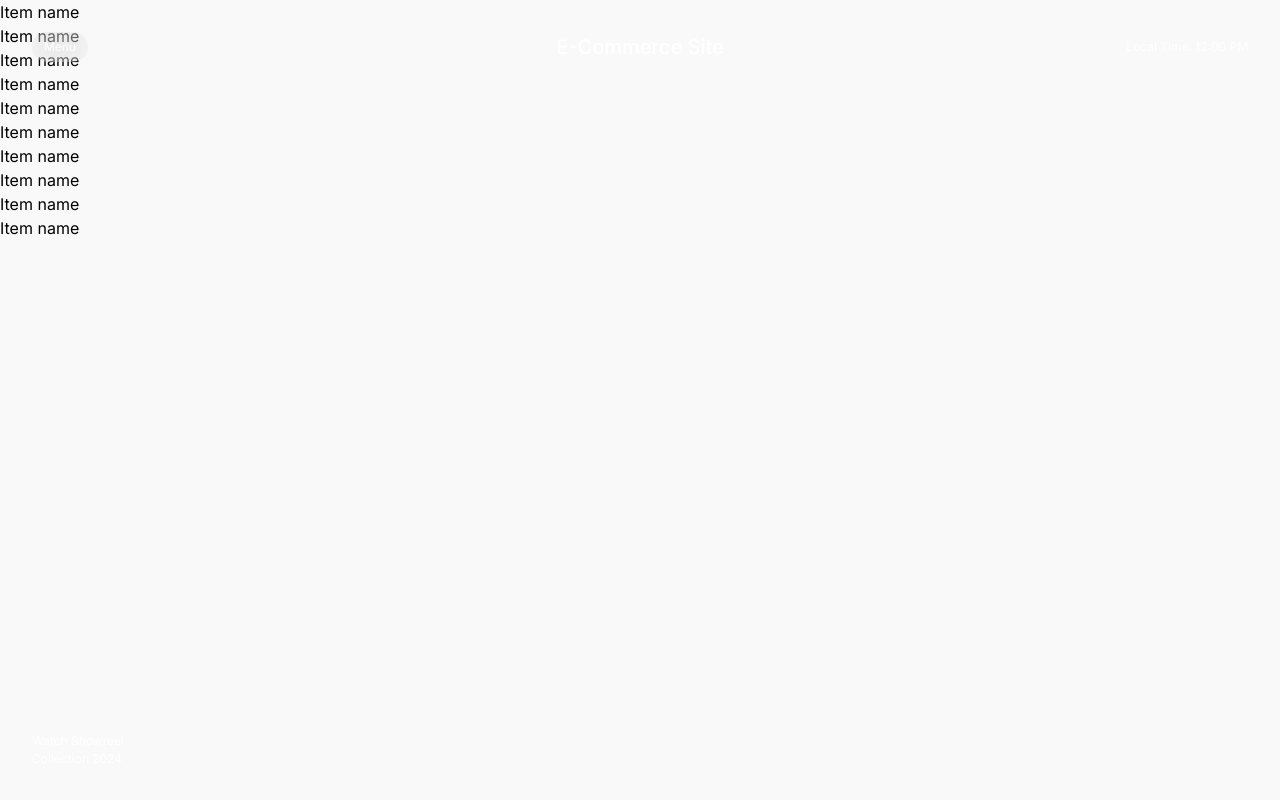
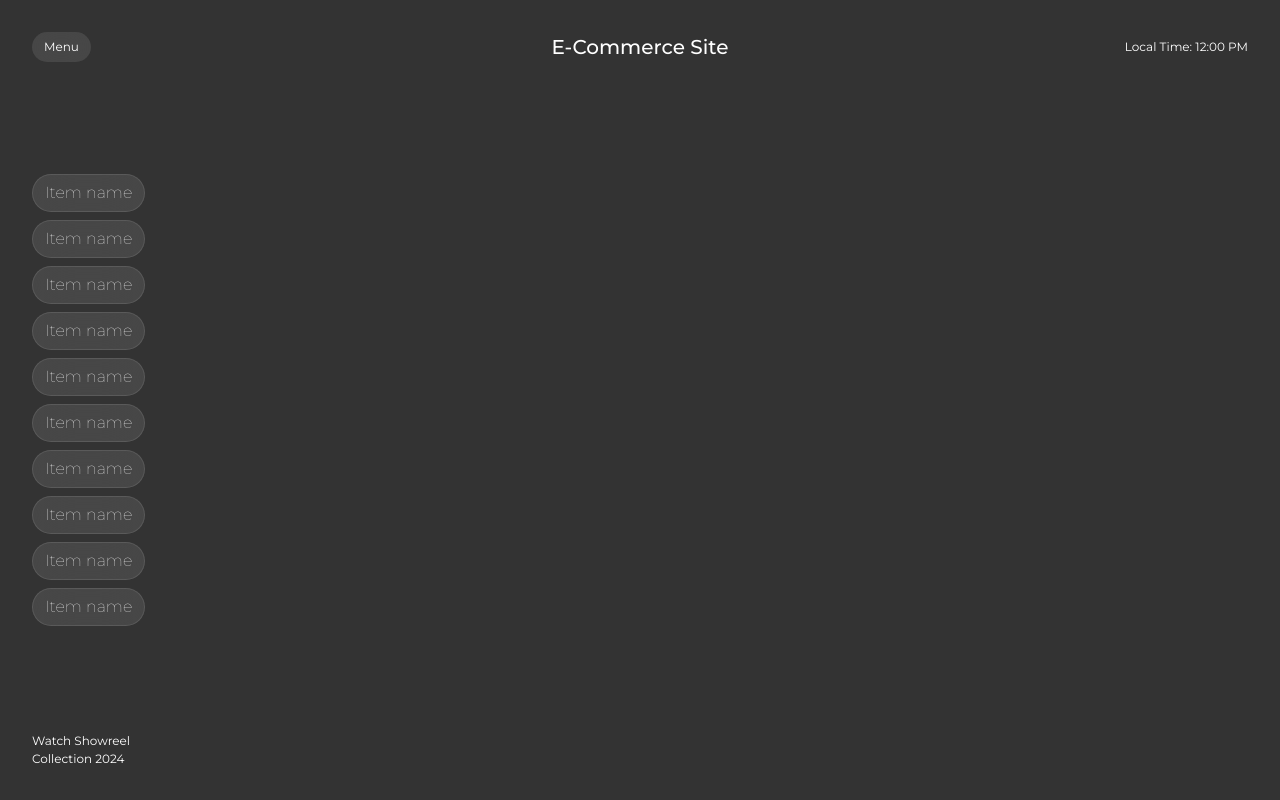
Before and after one commit to aidan-0/ecommerce, a Next.js app: page / in a window 1280 px wide. Built offline with nearby package versions, Linux system fonts and the light colour scheme.

Commit message:
Update global styles and layout components

```diff
--- /dev/null
+++ b/app/(root)/layout.tsx
@@ -0,0 +1,16 @@
+import Footer from "@/components/ui/Footer";
+import Header from "@/components/ui/Header";
+
+export default function RootLayout({
+	children,
+}: Readonly<{
+	children: React.ReactNode;
+}>) {
+	return (
+		<div className="flex h-screen flex-col">
+			<Header />
+			<main className="flex-1">{children}</main>
+			<Footer />
+		</div>
+	);
+}
--- a/app/page.tsx
+++ b/app/(root)/page.tsx
@@ -1,11 +1,12 @@
-import Image from "next/image";
+import Header from "@/components/ui/Header";
+import React from "react";
+
 
 export default function Home() {
 
 
   return (
     <main>
-
       <div className="items">
         <div className="item"><p>Item name</p></div>
         <div className="item"><p>Item name</p></div>
--- a/app/globals.css
+++ b/app/globals.css
@@ -10,7 +10,7 @@
 
 body {
   font-family: 'Basis Grotesque Pro', sans-serif;
-  background-color: #f9f9f9;
+  background-color: #333;
 }
 
 img {
@@ -82,3 +82,36 @@ footer {
   align-items: center;
   z-index: 2;
 }
+
+.items {
+  position: fixed;
+  width: 30%;
+  height: 100vh;
+  padding: 0 2em;
+  display: flex;
+  flex-direction: column;
+  justify-content: center;
+  z-index: 2;
+}
+
+.item {
+  width: max-content;
+  padding: 0.25em 0;
+  cursor: pointer;
+}
+
+.item p {
+  color: #fff;
+  padding: 6px 12px;
+  font-weight: lighter;
+  background: rgba(255, 255, 255, 0.1);
+  border: 1px solid rgba(255, 255, 255, 0.1);
+  border-radius: 40px;
+  backdrop-filter: blur(20px);
+  transition: 0.3s;
+}
+
+.item:hover p {
+  background: none;
+  border: 1px solid rgba(255, 255, 255, 0.25);
+}
--- a/app/layout.tsx
+++ b/app/layout.tsx
@@ -1,14 +1,12 @@
 import type { Metadata } from "next";
-import { Inter } from "next/font/google";
+import { Montserrat } from "next/font/google";
 import "./globals.css";
-import Header from "../components/Header";
-import Footer from "@/components/Footer";
 
-const inter = Inter({ subsets: ["latin"] });
+const montserrat = Montserrat({ subsets: ["latin"] });
 
 export const metadata: Metadata = {
-  title: "Create Next App",
-  description: "Generated by create next app",
+  title: "Ecommerve Store",
+  description: "A Beautiful Ecommerce store",
 };
 
 export default function RootLayout({
@@ -18,9 +16,7 @@ export default function RootLayout({
 }>) {
   return (
     <html lang="en">
-      <Header />
-      <body className={inter.className}>{children}</body>
-      <Footer />
+      <body className={montserrat.className}>{children}</body>
     </html>
   );
 }
```
Also changed, not shown: components/ui/Footer.tsx (renamed from components/Footer.tsx), components/ui/Header.tsx (renamed from components/Header.tsx).
